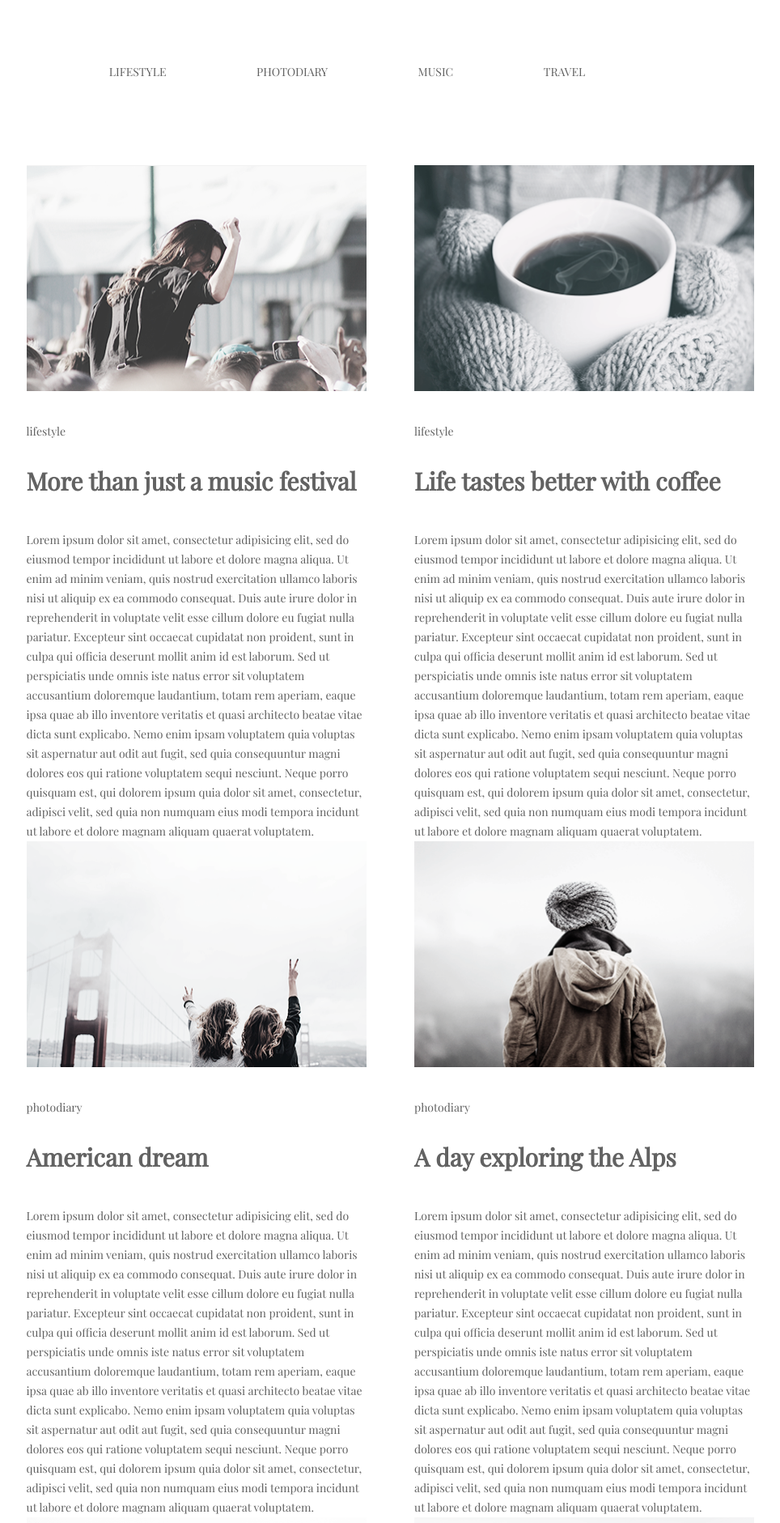
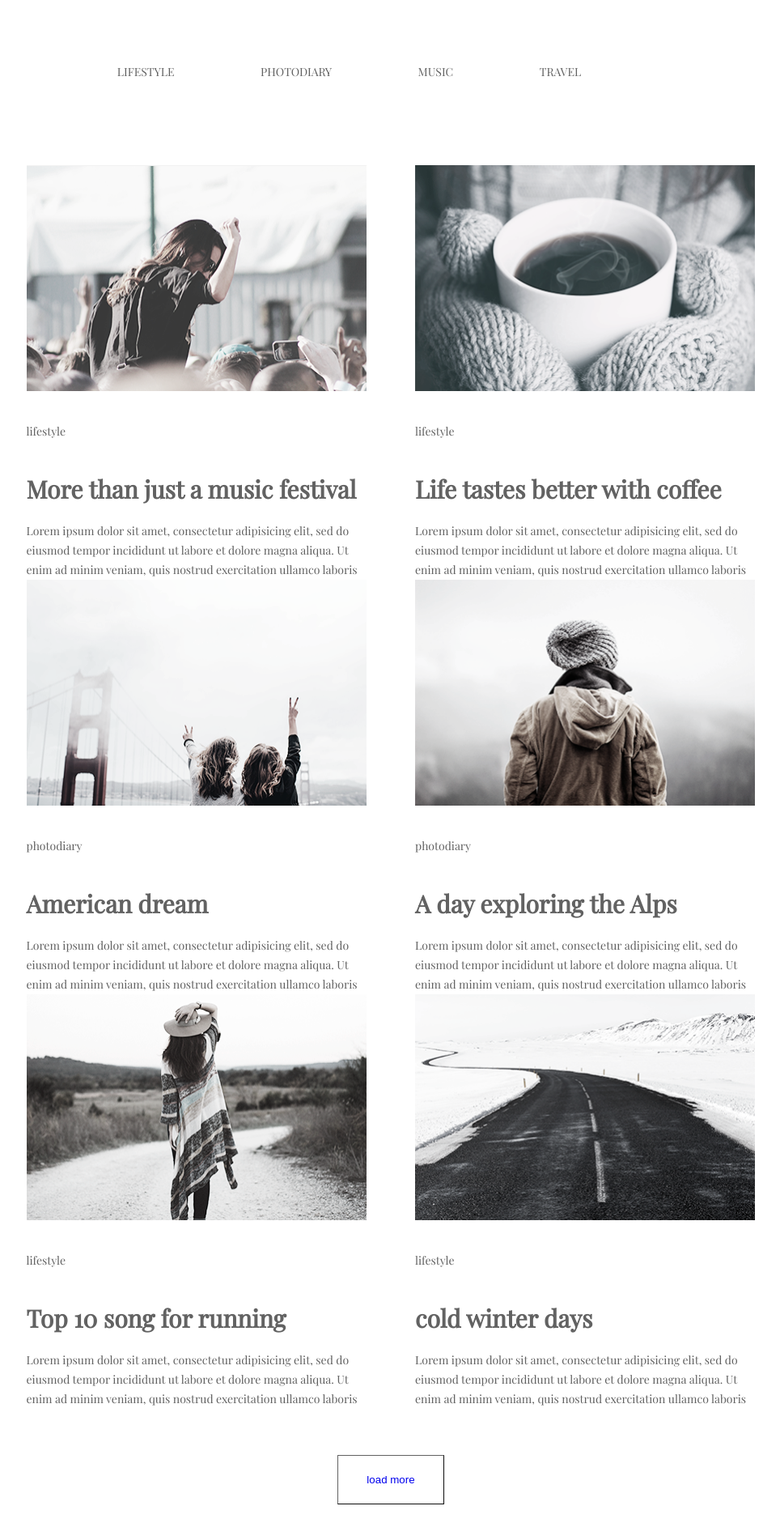
Before and after one commit to DenisZelenskiy/go-it-course, a web app: file hw-01-03/index.html in a window 1280 px wide. Shown: the top 1881 px of the page at 81% size, without its empty margins (157-1121 px from the left). After the commit the page ends 1858 px from the top, so only its background shows below. Run offline with its HTML, style and script files only (its server is not run), Linux system fonts and the light colour scheme.

Commit message:
fix hw 01 03

```diff
--- a/hw-01-03/css/style.css
+++ b/hw-01-03/css/style.css
@@ -17,50 +17,50 @@ header {
   width: 100%;
   padding-top: 77px;
   padding-bottom: 103px;
-}
-.site_navigation {
-  list-style-type: none;
   text-align: center;
 }
-.site_navigation a {
-  color: #626262;
-  text-transform: uppercase;
-  text-decoration: none;
+.site_navigation li {
+  list-style-type: none;
+  display: inline-block;
+  margin-right: 103px;
+}
+.site_navigation a{
+  text-align: center;
+    color: #626262;
+    text-transform: uppercase;
+    text-decoration: none;
 }
 .site_navigation a:hover {
   color: #03a9f4;
 }
-.site_navigation li {
-  display: inline-block;
-  margin-right: 108px;
-}
-.site_navigation button {
-  text-align: center;
+.content {
+  list-style-type: none;
 }
 .content li {
   list-style-type: none;
   display: inline-block;
   width: 420px;
-  vertical-align: top;
+}
+.left_post {
+  margin-right: 57px;
 }
 .content h2 {
   font-size: 30px;
-  line-height: 36px;
-}
-.left_post {
-  margin-right: 56px;
+  line-height: 80px;
 }
 figcaption {
-  margin-top: 31px;
+  margin: 31px 0px 19px ;
 }
-h2 {
-  margin-top: 31px;
-  margin-bottom: 43px;
+button{
+  display: block;
+  margin: 57px auto 71px;
+  padding: 22px 35px;
+  background-color: white;
+  border-color: #626262;
+  border-width: 1px;
+
 }
-button {
-  margin-top: 57px;
-  margin-bottom: 71px;
-  text-align: center;
-  display: inline-block;
-  list-style-type: none;
+.button_link{
+  text-decoration: none;
+
 }
--- a/hw-01-03/index.html
+++ b/hw-01-03/index.html
@@ -37,16 +37,7 @@
                     <figcaption>lifestyle</figcaption>
                     <h2>More than just a music festival</h2>
                     <p class="text">Lorem ipsum dolor sit amet, consectetur adipisicing elit, sed do eiusmod tempor incididunt ut labore
-                        et dolore magna aliqua. Ut enim ad minim veniam, quis nostrud exercitation ullamco laboris nisi ut
-                        aliquip ex ea commodo consequat. Duis aute irure dolor in reprehenderit in voluptate velit esse cillum
-                        dolore eu fugiat nulla pariatur. Excepteur sint occaecat cupidatat non proident, sunt in culpa qui
-                        officia deserunt mollit anim id est laborum. Sed ut perspiciatis unde omnis iste natus error sit
-                        voluptatem accusantium doloremque laudantium, totam rem aperiam, eaque ipsa quae ab illo inventore
-                        veritatis et quasi architecto beatae vitae dicta sunt explicabo. Nemo enim ipsam voluptatem quia
-                        voluptas sit aspernatur aut odit aut fugit, sed quia consequuntur magni dolores eos qui ratione voluptatem
-                        sequi nesciunt. Neque porro quisquam est, qui dolorem ipsum quia dolor sit amet, consectetur, adipisci
-                        velit, sed quia non numquam eius modi tempora incidunt ut labore et dolore magnam aliquam quaerat
-                        voluptatem.
+                        et dolore magna aliqua. Ut enim ad minim veniam, quis nostrud exercitation ullamco laboris
                     </p>
                 </li>
                 <li class="right_post">
@@ -54,80 +45,40 @@
                     <figcaption>lifestyle</figcaption>
                     <h2>Life tastes better with coffee</h2>
                     <p class="text">Lorem ipsum dolor sit amet, consectetur adipisicing elit, sed do eiusmod tempor incididunt ut labore
-                        et dolore magna aliqua. Ut enim ad minim veniam, quis nostrud exercitation ullamco laboris nisi ut
-                        aliquip ex ea commodo consequat. Duis aute irure dolor in reprehenderit in voluptate velit esse cillum
-                        dolore eu fugiat nulla pariatur. Excepteur sint occaecat cupidatat non proident, sunt in culpa qui
-                        officia deserunt mollit anim id est laborum. Sed ut perspiciatis unde omnis iste natus error sit
-                        voluptatem accusantium doloremque laudantium, totam rem aperiam, eaque ipsa quae ab illo inventore
-                        veritatis et quasi architecto beatae vitae dicta sunt explicabo. Nemo enim ipsam voluptatem quia
-                        voluptas sit aspernatur aut odit aut fugit, sed quia consequuntur magni dolores eos qui ratione voluptatem
-                        sequi nesciunt. Neque porro quisquam est, qui dolorem ipsum quia dolor sit amet, consectetur, adipisci
-                        velit, sed quia non numquam eius modi tempora incidunt ut labore et dolore magnam aliquam quaerat
-                        voluptatem.</p>
+                        et dolore magna aliqua. Ut enim ad minim veniam, quis nostrud exercitation ullamco laboris
+                    </p>
                 </li>
                 <li class="left_post">
                     <img src="img/image 3.png" alt="image 3" width="420" height="279">
                     <figcaption>photodiary</figcaption>
                     <h2>American dream</h2>
                     <p class="text">Lorem ipsum dolor sit amet, consectetur adipisicing elit, sed do eiusmod tempor incididunt ut labore
-                        et dolore magna aliqua. Ut enim ad minim veniam, quis nostrud exercitation ullamco laboris nisi ut
-                        aliquip ex ea commodo consequat. Duis aute irure dolor in reprehenderit in voluptate velit esse cillum
-                        dolore eu fugiat nulla pariatur. Excepteur sint occaecat cupidatat non proident, sunt in culpa qui
-                        officia deserunt mollit anim id est laborum. Sed ut perspiciatis unde omnis iste natus error sit
-                        voluptatem accusantium doloremque laudantium, totam rem aperiam, eaque ipsa quae ab illo inventore
-                        veritatis et quasi architecto beatae vitae dicta sunt explicabo. Nemo enim ipsam voluptatem quia
-                        voluptas sit aspernatur aut odit aut fugit, sed quia consequuntur magni dolores eos qui ratione voluptatem
-                        sequi nesciunt. Neque porro quisquam est, qui dolorem ipsum quia dolor sit amet, consectetur, adipisci
-                        velit, sed quia non numquam eius modi tempora incidunt ut labore et dolore magnam aliquam quaerat
-                        voluptatem.</p>
+                        et dolore magna aliqua. Ut enim ad minim veniam, quis nostrud exercitation ullamco laboris
+                    </p>
                 </li>
                 <li class="right_post">
                     <img src="img/image 4.png" alt="image 4" width="420" height="279">
                     <figcaption>photodiary</figcaption>
                     <h2>A day exploring the Alps</h2>
                     <p class="text">Lorem ipsum dolor sit amet, consectetur adipisicing elit, sed do eiusmod tempor incididunt ut labore
-                        et dolore magna aliqua. Ut enim ad minim veniam, quis nostrud exercitation ullamco laboris nisi ut
-                        aliquip ex ea commodo consequat. Duis aute irure dolor in reprehenderit in voluptate velit esse cillum
-                        dolore eu fugiat nulla pariatur. Excepteur sint occaecat cupidatat non proident, sunt in culpa qui
-                        officia deserunt mollit anim id est laborum. Sed ut perspiciatis unde omnis iste natus error sit
-                        voluptatem accusantium doloremque laudantium, totam rem aperiam, eaque ipsa quae ab illo inventore
-                        veritatis et quasi architecto beatae vitae dicta sunt explicabo. Nemo enim ipsam voluptatem quia
-                        voluptas sit aspernatur aut odit aut fugit, sed quia consequuntur magni dolores eos qui ratione voluptatem
-                        sequi nesciunt. Neque porro quisquam est, qui dolorem ipsum quia dolor sit amet, consectetur, adipisci
-                        velit, sed quia non numquam eius modi tempora incidunt ut labore et dolore magnam aliquam quaerat
-                        voluptatem.</p>
+                        et dolore magna aliqua. Ut enim ad minim veniam, quis nostrud exercitation ullamco laboris
+                    </p>
                 </li>
                 <li class="left_post">
                     <img src="img/image 5.png" alt="image 5" width="420" height="279">
                     <figcaption>lifestyle</figcaption>
                     <h2>Top 10 song for running</h2>
                     <p class="text">Lorem ipsum dolor sit amet, consectetur adipisicing elit, sed do eiusmod tempor incididunt ut labore
-                        et dolore magna aliqua. Ut enim ad minim veniam, quis nostrud exercitation ullamco laboris nisi ut
-                        aliquip ex ea commodo consequat. Duis aute irure dolor in reprehenderit in voluptate velit esse cillum
-                        dolore eu fugiat nulla pariatur. Excepteur sint occaecat cupidatat non proident, sunt in culpa qui
-                        officia deserunt mollit anim id est laborum. Sed ut perspiciatis unde omnis iste natus error sit
-                        voluptatem accusantium doloremque laudantium, totam rem aperiam, eaque ipsa quae ab illo inventore
-                        veritatis et quasi architecto beatae vitae dicta sunt explicabo. Nemo enim ipsam voluptatem quia
-                        voluptas sit aspernatur aut odit aut fugit, sed quia consequuntur magni dolores eos qui ratione voluptatem
-                        sequi nesciunt. Neque porro quisquam est, qui dolorem ipsum quia dolor sit amet, consectetur, adipisci
-                        velit, sed quia non numquam eius modi tempora incidunt ut labore et dolore magnam aliquam quaerat
-                        voluptatem.</p>
+                        et dolore magna aliqua. Ut enim ad minim veniam, quis nostrud exercitation ullamco laboris
+                    </p>
                 </li>
                 <li class="right_post">
                     <img src="img/image 6.png" alt="image 6" width="420" height="279">
                     <figcaption>lifestyle</figcaption>
                     <h2>cold winter days</h2>
                     <p class="text">Lorem ipsum dolor sit amet, consectetur adipisicing elit, sed do eiusmod tempor incididunt ut labore
-                        et dolore magna aliqua. Ut enim ad minim veniam, quis nostrud exercitation ullamco laboris nisi ut
-                        aliquip ex ea commodo consequat. Duis aute irure dolor in reprehenderit in voluptate velit esse cillum
-                        dolore eu fugiat nulla pariatur. Excepteur sint occaecat cupidatat non proident, sunt in culpa qui
-                        officia deserunt mollit anim id est laborum. Sed ut perspiciatis unde omnis iste natus error sit
-                        voluptatem accusantium doloremque laudantium, totam rem aperiam, eaque ipsa quae ab illo inventore
-                        veritatis et quasi architecto beatae vitae dicta sunt explicabo. Nemo enim ipsam voluptatem quia
-                        voluptas sit aspernatur aut odit aut fugit, sed quia consequuntur magni dolores eos qui ratione voluptatem
-                        sequi nesciunt. Neque porro quisquam est, qui dolorem ipsum quia dolor sit amet, consectetur, adipisci
-                        velit, sed quia non numquam eius modi tempora incidunt ut labore et dolore magnam aliquam quaerat
-                        voluptatem.</p>
+                        et dolore magna aliqua. Ut enim ad minim veniam, quis nostrud exercitation ullamco laboris
+                    </p>
                 </li>
             </ul>
 
```
